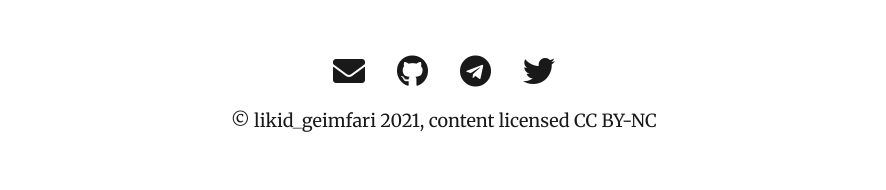
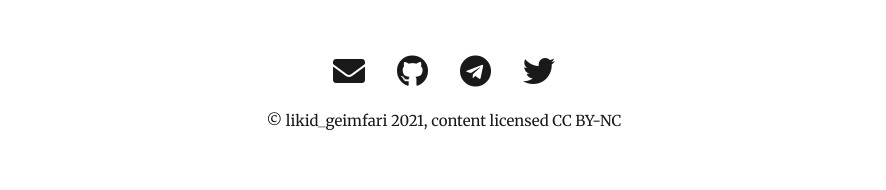
Before and after one commit to lk-geimfari/lk-geimfari.github.io, a Jekyll site: the page built from index.md, in a window 1280 px wide. Shown: the part 1388-1578 px from the top of the page, without its empty margins (196-1082 px from the left). Built offline with Jekyll 4.4.1, drawn with Linux system fonts in a browser that asks for light colours; nearby versions of some CDN libraries; comment, search, counter and statistics services are not loaded.

Commit message:
Fix links in footer

```diff
--- a/assets/css/custom.css
+++ b/assets/css/custom.css
@@ -150,9 +150,14 @@
     text-decoration: none;
 }
 
-footer .username:hover {
+footer a:hover {
     color: rgb(225, 83, 67);
     text-decoration: none;
+    border: 0 !important;
+}
+
+footer p {
+    font-size: 15px;
 }
 
 #subscribe:hover {
```
